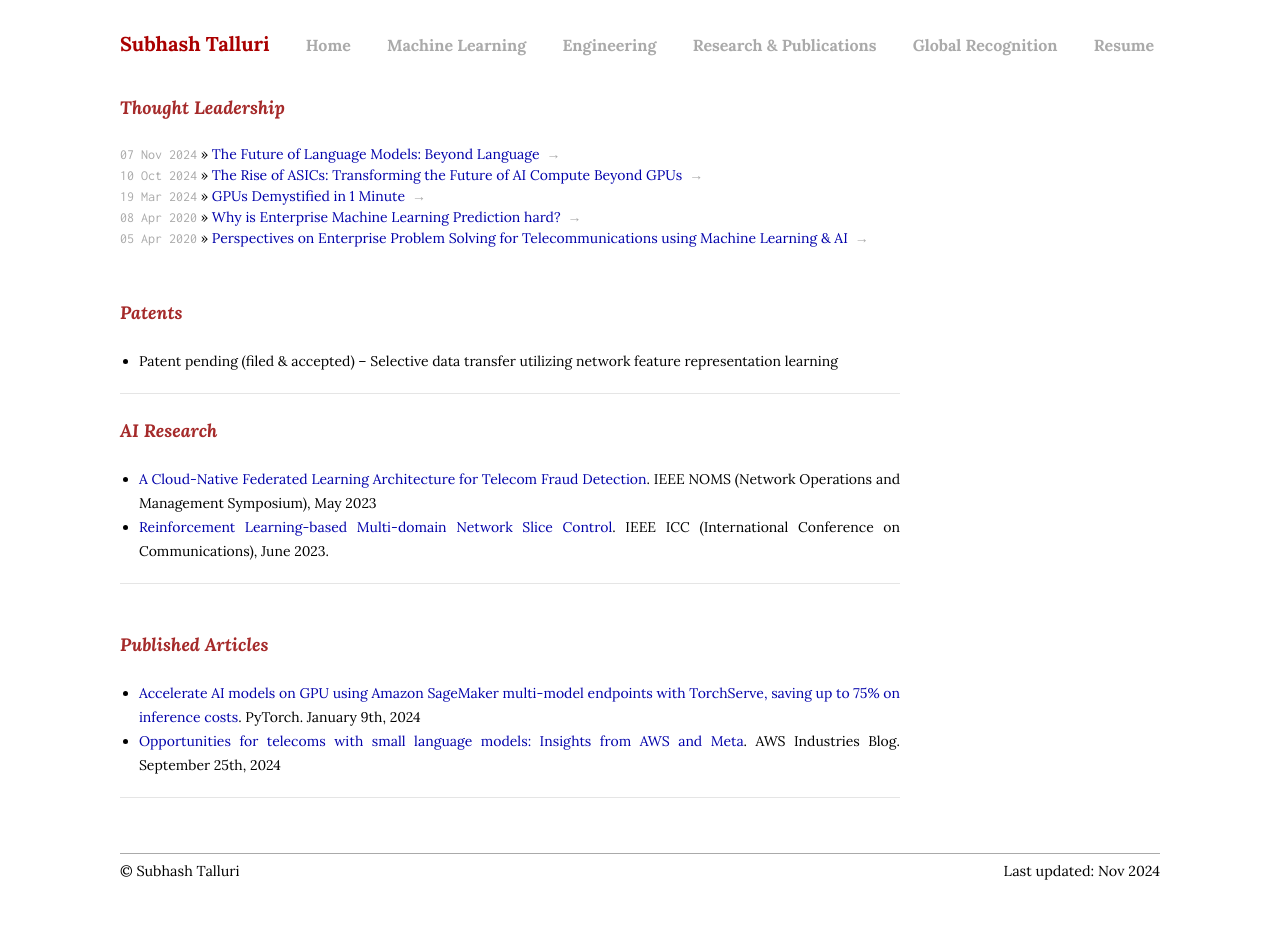
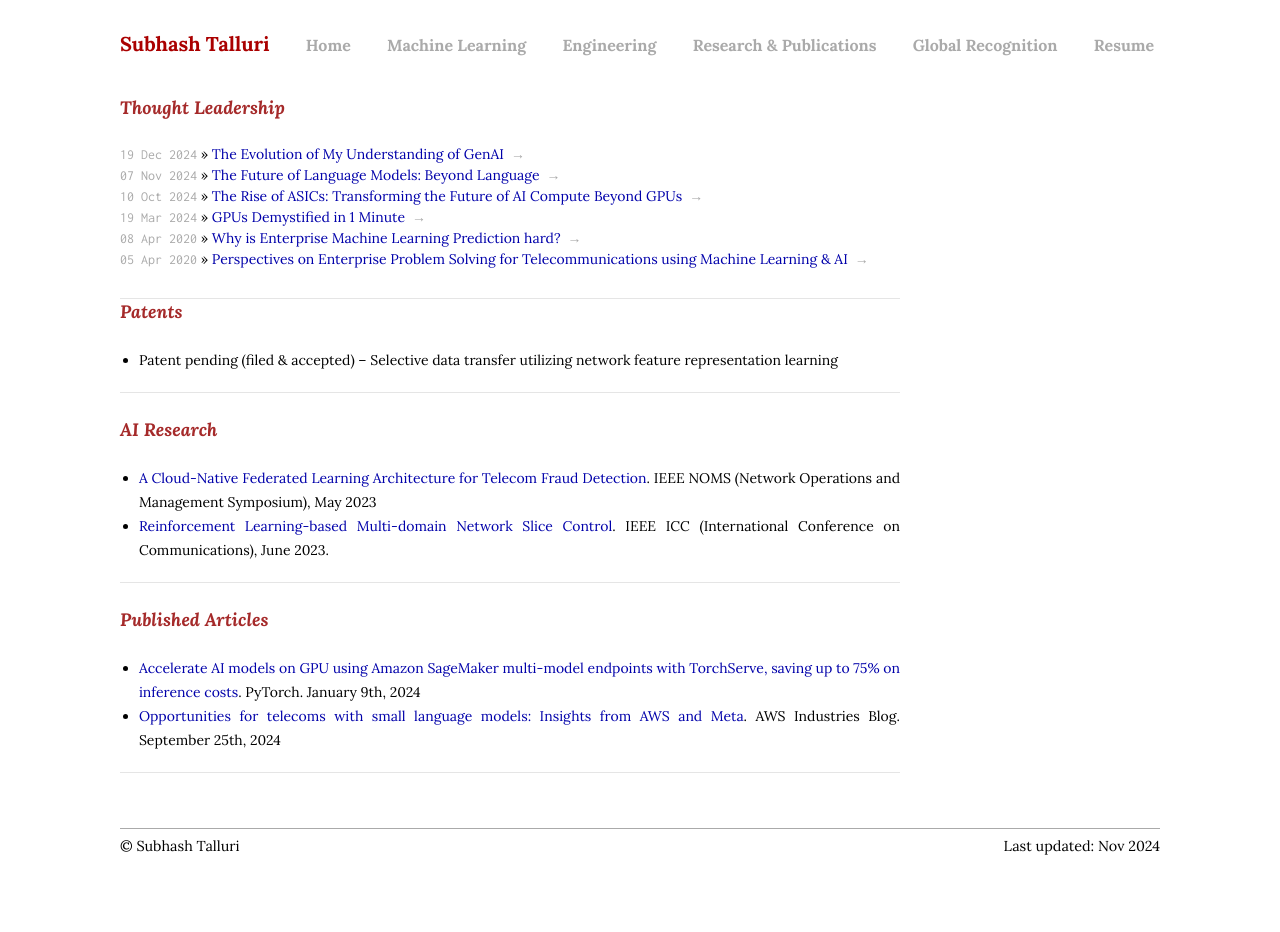
Before and after one commit to subhashtalluri/subhashtalluri.github.io, a Jekyll site: the page built from blog.html, in a window 1280 px wide. Built offline with Jekyll 4.4.1, drawn with Linux system fonts in a browser that asks for light colours.

Commit message:
update 5

```diff
--- /dev/null
+++ b/_posts/2024-12-19-Linkedin4.md
@@ -0,0 +1,6 @@
+---
+title:  "The Evolution of My Understanding of GenAI"
+date:   2024-12-19
+categories: datascience
+link: https://www.linkedin.com/pulse/evolution-my-understanding-genai-subhash-talluri-oj24e/?trackingId=cS%2Ba22L3TuuXel30K6PAAA%3D%3D
+---
--- a/blog.html
+++ b/blog.html
@@ -19,17 +19,13 @@ title: Subhash Talluri | Research & Publications
     <li><span>{{ post.date | date_to_string }}</span> &raquo; <a href="{% if post.link %}{{ post.link }}{% else %}{{ post.url }}{% endif %}">{{ post.title }}</a>{% if post.link %}<span class="link-arrow"> &rarr;</span>{% endif %}</a></li>
   {% endfor %}
 </ul>
-<br>
-
+<hr>
 
 <h3><i><b><span style="color:brown"><font size="4">Patents</font></span></b></i></h3>
 <br>
 <ul>
 
     <li> Patent pending (filed & accepted) – Selective data transfer utilizing network feature representation learning </li>
-
-
-
 
 </ul>
 <hr><br>
@@ -46,8 +42,6 @@ title: Subhash Talluri | Research & Publications
 </ul>
 <hr><br>
 
-<br>
-
 <h3><i><b><span style="color:brown"><font size="4">Published Articles</font></span></b></i></h3>
 <br>
 <ul>
```
